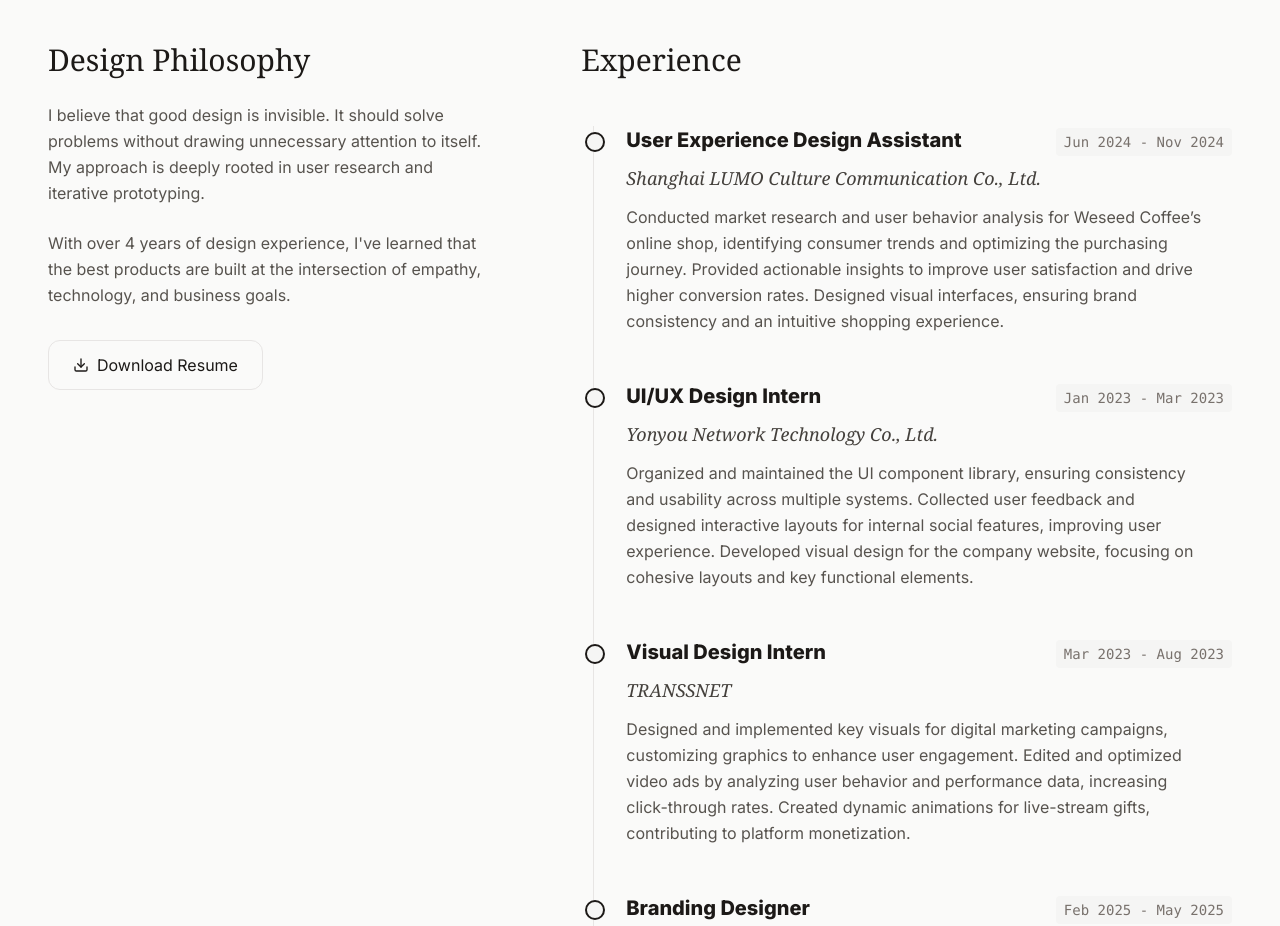
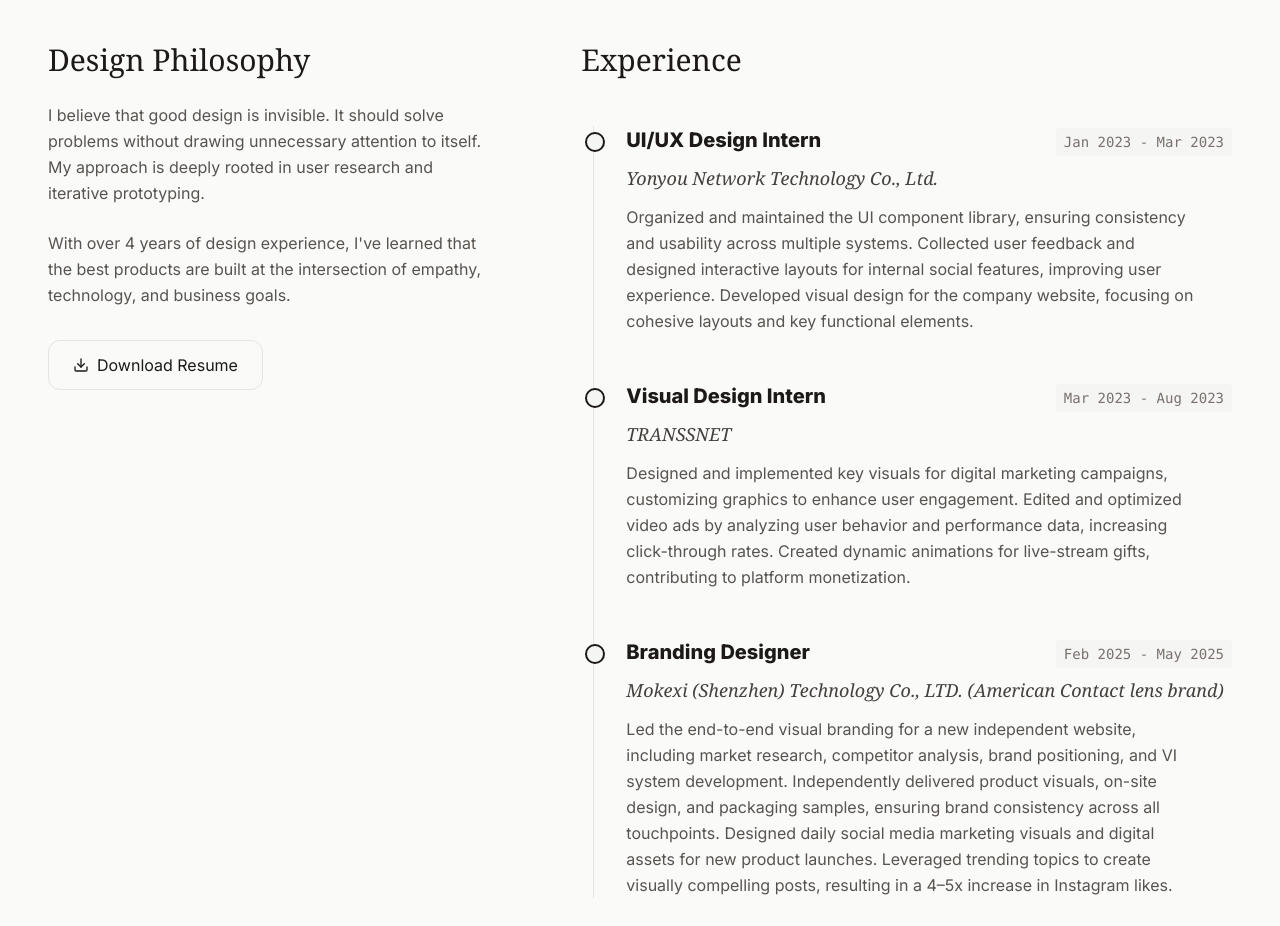
Before and after one commit to quanyipeng915-afk/Portfolio, a React (Vite) app: page /#/ in a window 1280 px wide. Shown: the part 5280-6206 px from the top of the page. Built offline with nearby package versions, Linux system fonts and the light colour scheme; a web font is replaced by a local one.

Commit message:
Cleanup unused imports in constants.ts

```diff
--- a/constants.ts
+++ b/constants.ts
@@ -1,6 +1,4 @@
-import { Replace } from "lucide-react";
 import { Experience, Project } from "./types";
-import { text } from "stream/consumers";
 
 export const NAV_LINKS = [
   { label: 'Work', href: '#work' },
@@ -584,29 +582,23 @@ export const SMALL_PROJECTS: Project[] = [
 ];
 
 export const EXPERIENCES: Experience[] = [
+
   {
-    id: 'e1',
-    role: 'User Experience Design Assistant',
-    company: 'Shanghai LUMO Culture Communication Co., Ltd.',
-    period: 'Jun 2024 - Nov 2024',
-    description: 'Conducted market research and user behavior analysis for Weseed Coffee’s online shop, identifying consumer trends and optimizing the purchasing journey. Provided actionable insights to improve user satisfaction and drive higher conversion rates. Designed visual interfaces, ensuring brand consistency and an intuitive shopping experience.'
-  },
-  {
-    id: 'e2',
+    id: 'e3',
     role: 'UI/UX Design Intern',
     company: 'Yonyou Network Technology Co., Ltd.',
     period: 'Jan 2023 - Mar 2023',
     description: 'Organized and maintained the UI component library, ensuring consistency and usability across multiple systems. Collected user feedback and designed interactive layouts for internal social features, improving user experience. Developed visual design for the company website, focusing on cohesive layouts and key functional elements.'
   },
   {
-    id: 'e3',
+    id: 'e1',
     role: 'Visual Design Intern',
     company: 'TRANSSNET',
     period: 'Mar 2023 - Aug 2023',
     description: 'Designed and implemented key visuals for digital marketing campaigns, customizing graphics to enhance user engagement. Edited and optimized video ads by analyzing user behavior and performance data, increasing click-through rates. Created dynamic animations for live-stream gifts, contributing to platform monetization.'
   },
     {
-    id: 'e4',
+    id: 'e2',
     role: 'Branding Designer',
     company: 'Mokexi (Shenzhen) Technology Co., LTD. (American Contact lens brand)',
     period: 'Feb 2025 - May 2025',
```
